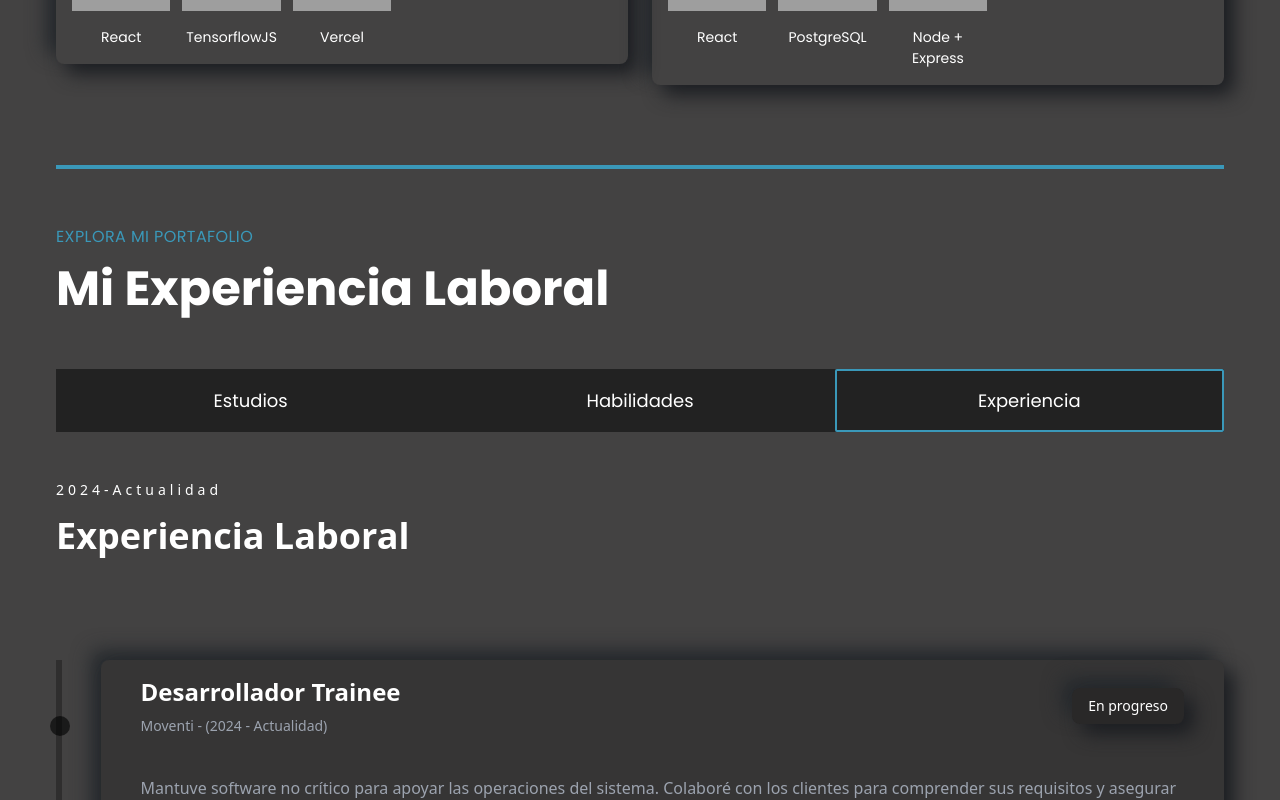
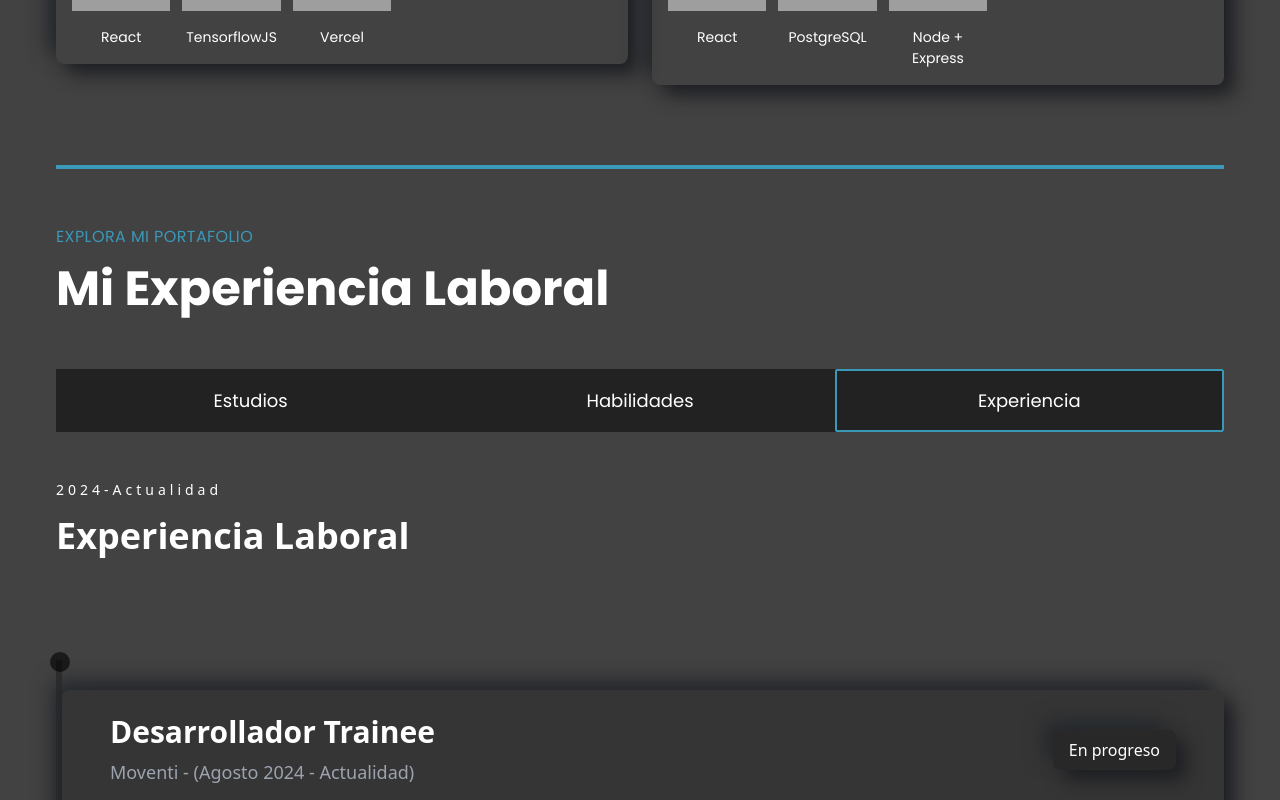
Before and after one commit to asem210/Portfolio, a React (Vite) app: page / in a window 1280 px wide. Both pictures are taken after a click on the item "Experiencia". Shown: the part 2044-2844 px from the top of the page. Built offline with nearby package versions, Linux system fonts and the light colour scheme; grey boxes are pictures that could not be loaded; a web font is replaced by a local one.

Commit message:
Experience update card

```diff
--- a/src/components/resume/card.tsx
+++ b/src/components/resume/card.tsx
@@ -9,13 +9,13 @@ const ResumeCard: React.FC<{
   link: string;
 }> = ({ title, subTitle, result, des, linkState, link }) => {
   return (
-    <div className="w-full h-1/3 group flex">
-      <div className="w-10 h-[6px] bgOpacity mt-16 relative">
+    <div className="w-full h-auto group flex">
+      <div className="w-10 h-[6px] bg-opacity-20 mt-16 relative">
         <span className="absolute w-5 h-5 rounded-full -top-2 -left-3 flex justify-center items-center bg-black bg-opacity-60">
           <span className="w-3 h-3 rounded-full bg-bodyColor inline-flex group-hover:bg-designColor duration-300"></span>
         </span>
       </div>
-      <div className="w-full bg-black bg-opacity-20 hover:bg-opacity-30 duration-300  rounded-lg p-4 lg:px-10 flex flex-col justify-center gap-6 lg:gap-10 shadow-shadowOne">
+      <div className="w-full bg-black bg-opacity-20 hover:bg-opacity-30 duration-300 rounded-lg p-4 lg:px-10 flex flex-col justify-center gap-6 lg:gap-10 shadow-shadowOne">
         <div className="flex flex-col lg:flex-row justify-between gap-4 lg:gap-0 lg:items-center">
           <div>
             <h3 className="text-xl md:text-2xl font-semibold group-hover:text-white duration-300">
@@ -35,21 +35,102 @@ const ResumeCard: React.FC<{
           {des}
         </p>
         {linkState && (
-          <p className="w-full">
-            {/* <span className="text-sm mt-2 text-gray-400 group-hover:text-white duration-300">
-              Link:{" "}
-            </span> */}
           <a
             href={link}
             className="underline text-blue-600 hover:text-blue-800 visited:text-purple-600"
           >
             {link}
           </a>
-          </p>
         )}
       </div>
     </div>
   );
 };
 
+export const ExperienceCard: React.FC<{
+  title: string;
+  subTitle: string;
+  result: string;
+  des: string;
+  linkState: boolean;
+  link: string;
+  milestones: { title: string; description: string }[];
+  technologies: string[];
+}> = ({
+  title,
+  subTitle,
+  result,
+  des,
+  linkState,
+  link,
+  milestones,
+  technologies,
+}) => {
+  return (
+    <div className="w-full h-auto group flex flex-col gap-6">
+      <div className="w-10 h-[6px] bg-opacity-20 relative">
+        <span className="absolute w-5 h-5 rounded-full -top-2 -left-3 flex justify-center items-center bg-black bg-opacity-60">
+          <span className="w-3 h-3 rounded-full bg-bodyColor inline-flex group-hover:bg-designColor duration-300"></span>
+        </span>
+      </div>
+      <div className="w-full bg-black bg-opacity-20 hover:bg-opacity-30 duration-300 rounded-lg p-6 lg:px-12 flex flex-col justify-center gap-8 lg:gap-12 shadow-shadowOne">
+        <div className="flex flex-col lg:flex-row justify-between gap-4 lg:gap-0 lg:items-center">
+          <div>
+            <h3 className="text-2xl md:text-3xl font-bold group-hover:text-white duration-300">
+              {title}
+            </h3>
+            <p className="text-lg mt-2 text-gray-400 group-hover:text-white duration-300">
+              {subTitle}
+            </p>
+          </div>
+          <div>
+            <p className="px-4 py-2 text-designColor bg-black bg-opacity-25 rounded-lg flex justify-center items-center shadow-shadowOne text-base font-medium">
+              {result}
+            </p>
+          </div>
+        </div>
+        <p className="text-lg md:text-xl font-medium text-gray-400 group-hover:text-gray-300 duration-300">
+          {des}
+        </p>
+        {milestones.length > 0 && (
+          <div className="mt-4">
+            <h4 className="text-2xl font-semibold text-gray-300">Hitos:</h4>
+            <ul className="list-inside list-disc pl-5 text-lg text-gray-400">
+              {milestones.map((milestone, index) => (
+                <li key={index}>
+                  <strong>{milestone.title}:</strong> {milestone.description}
+                </li>
+              ))}
+            </ul>
+          </div>
+        )}
+        {technologies.length > 0 && (
+          <div className="mt-4">
+            <h4 className="text-xl font-semibold text-gray-300">
+              Tecnologías:
+            </h4>
+            <div className="flex flex-wrap gap-3">
+              {technologies.map((tech, index) => (
+                <span
+                  key={index}
+                  className="text-sm font-medium text-white bg-designColor px-4 py-2 rounded-lg"
+                >
+                  {tech}
+                </span>
+              ))}
+            </div>
+          </div>
+        )}
+        {linkState && (
+          <a
+            href={link}
+            className="underline text-blue-600 hover:text-blue-800 visited:text-purple-600 text-lg"
+          >
+            {link}
+          </a>
+        )}
+      </div>
+    </div>
+  );
+};
 export default ResumeCard;
--- a/src/components/resume/experience.tsx
+++ b/src/components/resume/experience.tsx
@@ -1,8 +1,6 @@
 import React from "react";
 import { motion } from "framer-motion";
-
-import ResumeCard from "./card";
-
+import { ExperienceCard } from "./card";
 export const Experiences: React.FC<{}> = () => {
   return (
     <motion.div
@@ -10,7 +8,7 @@ export const Experiences: React.FC<{}> = () => {
       animate={{ opacity: 1, transition: { duration: 0.5 } }}
       className="w-full flex flex-col gap-10 lg:gap-20"
     >
-      {/* Parte única: Experiencia laboral */}
+      {/* Sección de Experiencia Laboral */}
       <div>
         <div className="py-6 lg:py-12 font-titleFont flex flex-col gap-4">
           <p className="text-sm text-designColor tracking-[4px]">
@@ -21,13 +19,36 @@ export const Experiences: React.FC<{}> = () => {
           </h2>
         </div>
         <div className="mt-6 lg:mt-14 w-full border-l-[6px] border-l-black border-opacity-30 flex flex-col gap-10">
-          <ResumeCard
+          <ExperienceCard
             title="Desarrollador Trainee"
-            subTitle="Moventi - (2024 - Actualidad)"
+            subTitle="Moventi - (Agosto 2024 - Actualidad)"
             result="En progreso"
-            des="Mantuve software no crítico para apoyar las operaciones del sistema. Colaboré con los clientes para comprender sus requisitos y asegurar que las soluciones cumplieran con los objetivos comerciales. Trabajé con el equipo para proporcionar documentación técnica."
+            des="Comencé mis prácticas profesionales como Trainee Fullstack Developer, trabajando en el desarrollo y mantenimiento de aplicaciones tanto en el frontend como en el backend. Colaboré estrechamente con el equipo para diseñar, implementar y optimizar soluciones tecnológicas que cumplieran con los requisitos de los clientes. Apliqué tecnologías como React, Node.js, y Python para construir una experiencia de usuario fluida y robusta."
             linkState={false}
             link=""
+            milestones={[
+              {
+                title: "Desarrollo e integración de OCR",
+                description:
+                  "Desarrollé e integré un modelo OCR en Python con Flask para la extracción de texto en tiempo real desde imágenes de vouchers en una aplicación móvil React Native. Utilicé OpenCV para mejorar el preprocesamiento de imágenes y optimicé el análisis de texto con OpenAI, permitiendo una digitalización eficiente de vouchers y mejorando la experiencia del usuario.",
+              },
+              {
+                title: "Mejora de diseño responsive y UX",
+                description:
+                  "Mejoré el diseño responsive y la experiencia de usuario de aplicaciones web, implementando un enfoque móvil primero (mobile-first) con CSS Grid, Flexbox y media queries. Optimicé la interacción del usuario con animaciones suaves y transiciones, lo que resultó en una interfaz más accesible y una mayor retención de usuarios.",
+              },
+            ]}
+            technologies={[
+              "React",
+              "Node.js",
+              "TypeScript",
+              "Python",
+              "Flask",
+              "OpenCV",
+              "OpenAI",
+              "React Native",
+              "Git",
+            ]}
           />
         </div>
       </div>
```
Lines whose indentation alone changed are shown as unchanged.
